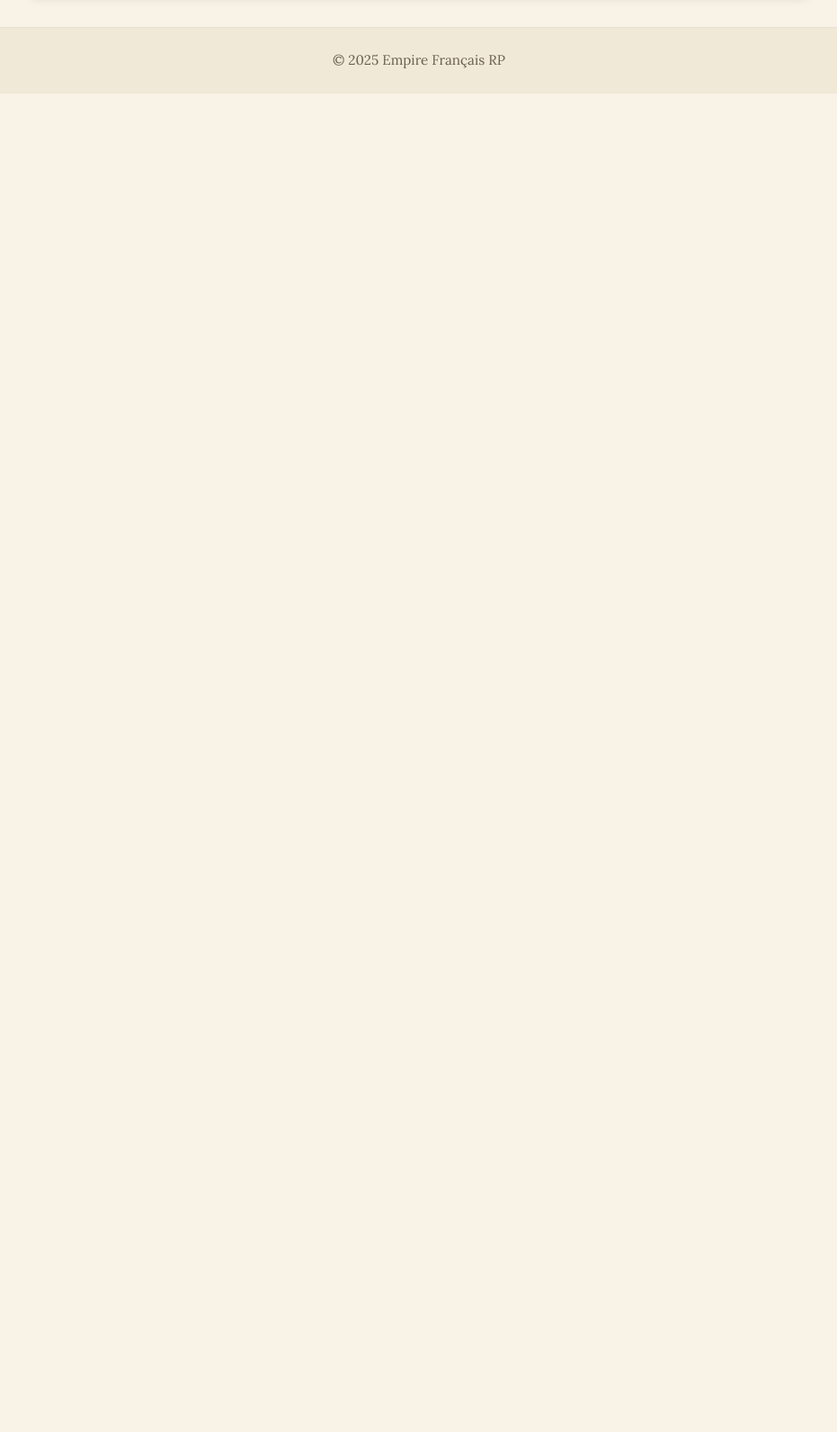
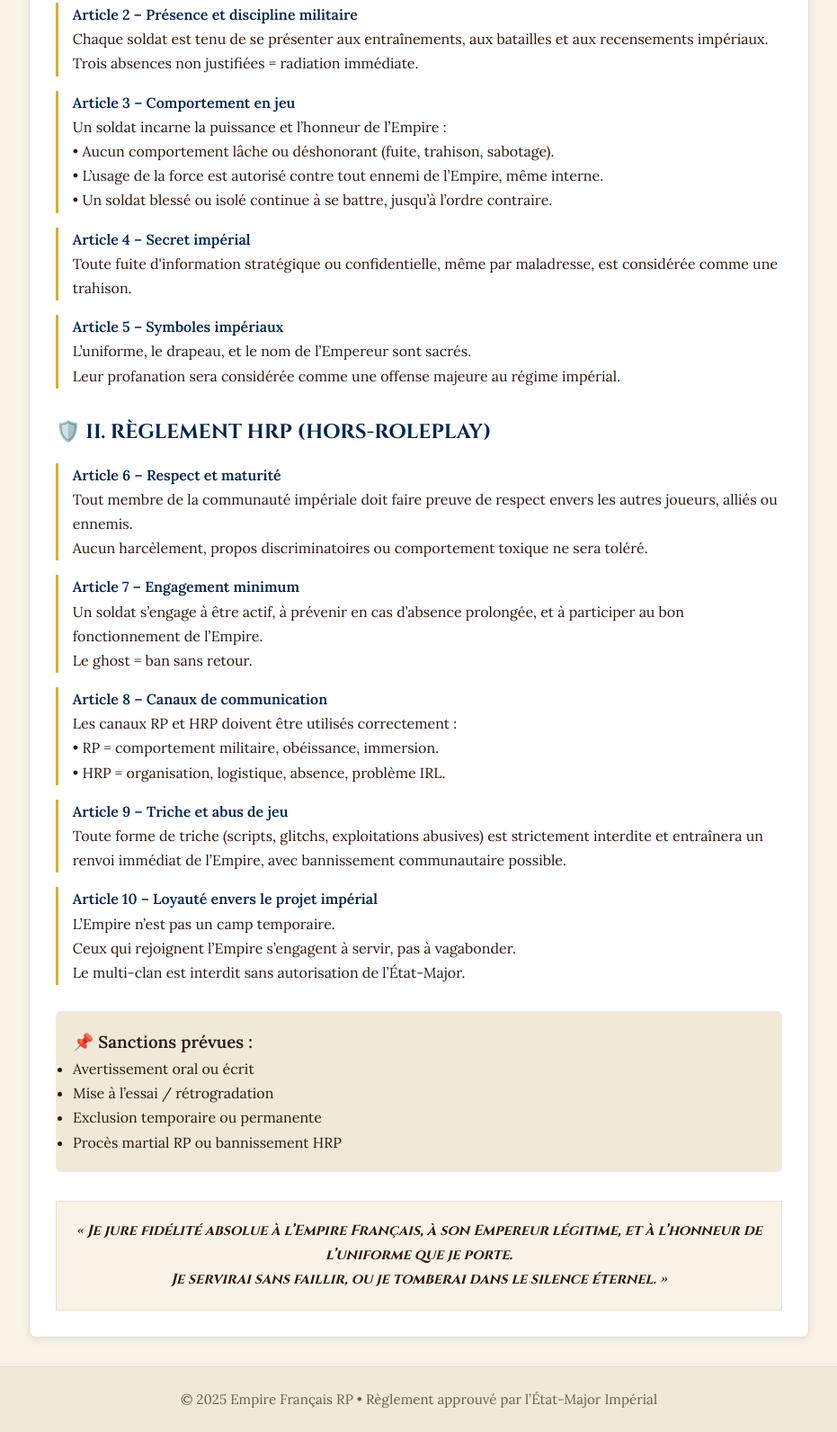
Before and after one commit to zaibetsf-bit/mon-site-netlify, a plain HTML site: page regles.html in a window 1280 px wide. Shown: the part 521-2113 px from the top of the page at 90% size, without its empty margins (174-1105 px from the left). Before the commit the page ends 800 px from the top, so only its background shows below. Drawn offline with Linux system fonts and the light colour scheme.

Commit message:
Mise à jour du règlement officiel

```diff
--- a/regles.html
+++ b/regles.html
@@ -3,11 +3,56 @@
 <head>
   <meta charset="UTF-8" />
   <meta name="viewport" content="width=device-width, initial-scale=1.0"/>
-  <title>Règles RP • Empire Français</title>
+  <title>Règlement Officiel • Empire Français</title>
   <link rel="stylesheet" href="style.css" />
+  <style>
+    .reglement {
+      line-height: 1.7;
+    }
+    .section {
+      margin: 1.8rem 0;
+    }
+    .section h3 {
+      font-family: 'Cinzel', serif;
+      color: #002654;
+      margin: 1.4rem 0 0.8rem;
+      font-size: 1.4rem;
+      display: flex;
+      align-items: center;
+      gap: 8px;
+    }
+    .article {
+      margin: 1rem 0;
+      padding-left: 1rem;
+      border-left: 3px solid #d4af37;
+    }
+    .article strong {
+      color: #002654;
+    }
+    .sanctions {
+      background-color: #f0e9d8;
+      padding: 1.2rem;
+      border-radius: 6px;
+      margin-top: 1.5rem;
+    }
+    .serment {
+      font-style: italic;
+      text-align: center;
+      margin-top: 2rem;
+      padding: 1.2rem;
+      background: #f8f3e6;
+      border: 1px solid #e8e0d0;
+      font-family: 'Cinzel', serif;
+      color: #2c1810;
+    }
+  </style>
 </head>
 <body>
-  <header><h1>Règles du Roleplay</h1></header>
+  <header>
+    <h1>Règlement Officiel</h1>
+    <p>Empire Français • Époque Napoléon I<sup>er</sup></p>
+  </header>
+
   <nav>
     <a href="index.html">Accueil</a>
     <a href="regles.html">Règles RP</a>
@@ -15,17 +60,102 @@
     <a href="carte.html">Carte</a>
     <a href="contact.html">Contact</a>
   </nav>
-  <main><div class="content">
-    <h2>📜 Règles Impériales</h2>
-    <p><strong>1. Respect de l’époque (1805–1815)</strong><br>
-       Aucun élément anachronique (langage moderne, objets futurs, etc.).</p>
-    <p><strong>2. Hiérarchie militaire</strong><br>
-       Un soldat obéit à ses supérieurs. La désobéissance publique entraîne un conseil de guerre.</p>
-    <p><strong>3. Langage soutenu</strong><br>
-       Le vouvoiement est de rigueur. Évitez l’argot moderne.</p>
-    <p><strong>4. Absentéisme</strong><br>
-       Plus de 3 absences non justifiées = rétrogradation.</p>
-  </div></main>
-  <footer><p>© 2025 Empire Français RP</p></footer>
+
+  <main>
+    <div class="content reglement">
+      <h2>📜 Règlement Officiel du Royaume de Prusse</h2>
+      <p><em>En vigueur à compter de ce jour – applicable à tous les membres de l’Armée Impériale</em></p>
+
+      <div class="section">
+        <h3>⚔️ I. RÈGLEMENT RP (ROLEPLAY)</h3>
+
+        <div class="article">
+          <strong>Article 1 – Obéissance absolue à la hiérarchie</strong><br>
+          Tout soldat doit obéir aux ordres de ses supérieurs sans discuter. L’insubordination est punie de la manière jugée la plus efficace par l’État-Major.
+        </div>
+
+        <div class="article">
+          <strong>Article 2 – Présence et discipline militaire</strong><br>
+          Chaque soldat est tenu de se présenter aux entraînements, aux batailles et aux recensements impériaux.<br>
+          Trois absences non justifiées = radiation immédiate.
+        </div>
+
+        <div class="article">
+          <strong>Article 3 – Comportement en jeu</strong><br>
+          Un soldat incarne la puissance et l’honneur de l’Empire :<br>
+          • Aucun comportement lâche ou déshonorant (fuite, trahison, sabotage).<br>
+          • L’usage de la force est autorisé contre tout ennemi de l’Empire, même interne.<br>
+          • Un soldat blessé ou isolé continue à se battre, jusqu’à l’ordre contraire.
+        </div>
+
+        <div class="article">
+          <strong>Article 4 – Secret impérial</strong><br>
+          Toute fuite d'information stratégique ou confidentielle, même par maladresse, est considérée comme une trahison.
+        </div>
+
+        <div class="article">
+          <strong>Article 5 – Symboles impériaux</strong><br>
+          L’uniforme, le drapeau, et le nom de l’Empereur sont sacrés.<br>
+          Leur profanation sera considérée comme une offense majeure au régime impérial.
+        </div>
+      </div>
+
+      <div class="section">
+        <h3>🛡️ II. RÈGLEMENT HRP (HORS-ROLEPLAY)</h3>
+
+        <div class="article">
+          <strong>Article 6 – Respect et maturité</strong><br>
+          Tout membre de la communauté impériale doit faire preuve de respect envers les autres joueurs, alliés ou ennemis.<br>
+          Aucun harcèlement, propos discriminatoires ou comportement toxique ne sera toléré.
+        </div>
+
+        <div class="article">
+          <strong>Article 7 – Engagement minimum</strong><br>
+          Un soldat s’engage à être actif, à prévenir en cas d’absence prolongée, et à participer au bon fonctionnement de l’Empire.<br>
+          Le ghost = ban sans retour.
+        </div>
+
+        <div class="article">
+          <strong>Article 8 – Canaux de communication</strong><br>
+          Les canaux RP et HRP doivent être utilisés correctement :<br>
+          • RP = comportement militaire, obéissance, immersion.<br>
+          • HRP = organisation, logistique, absence, problème IRL.
+        </div>
+
+        <div class="article">
+          <strong>Article 9 – Triche et abus de jeu</strong><br>
+          Toute forme de triche (scripts, glitchs, exploitations abusives) est strictement interdite et entraînera un renvoi immédiat de l’Empire, avec bannissement communautaire possible.
+        </div>
+
+        <div class="article">
+          <strong>Article 10 – Loyauté envers le projet impérial</strong><br>
+          L’Empire n’est pas un camp temporaire.<br>
+          Ceux qui rejoignent l’Empire s’engagent à servir, pas à vagabonder.<br>
+          Le multi-clan est interdit sans autorisation de l’État-Major.
+        </div>
+      </div>
+
+      <div class="sanctions">
+        <h3>📌 Sanctions prévues :</h3>
+        <ul>
+          <li>Avertissement oral ou écrit</li>
+          <li>Mise à l’essai / rétrogradation</li>
+          <li>Exclusion temporaire ou permanente</li>
+          <li>Procès martial RP ou bannissement HRP</li>
+        </ul>
+      </div>
+
+      <div class="serment">
+        <p>
+          « Je jure fidélité absolue à l’Empire Français, à son Empereur légitime, et à l’honneur de l’uniforme que je porte.<br>
+          Je servirai sans faillir, ou je tomberai dans le silence éternel. »
+        </p>
+      </div>
+    </div>
+  </main>
+
+  <footer>
+    <p>© 2025 Empire Français RP • Règlement approuvé par l’État-Major Impérial</p>
+  </footer>
 </body>
 </html>
```
